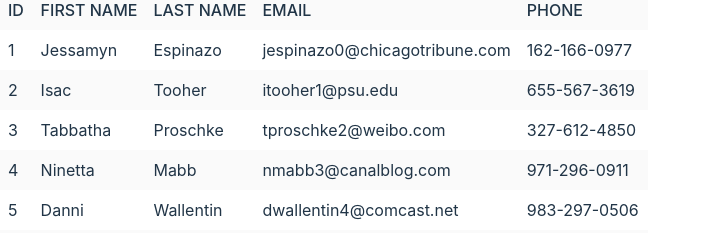
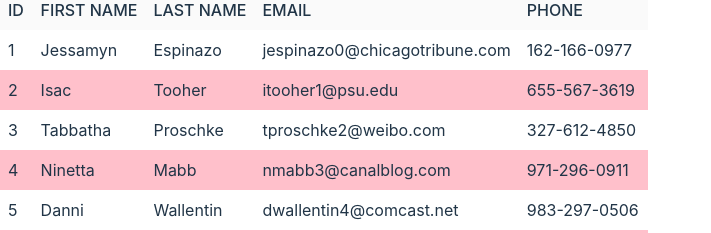
Before and after one commit to talorS/vite-react, a React (Vite) app: page / in a window 1280 px wide. Shown: the part 567-800 px from the top of the page, without its empty margins (0-711 px from the left). Built offline with nearby package versions, Linux system fonts and the light colour scheme; no server answers.

Commit message:
add style

```diff
--- a/src/components/ExpendableTable/Table.tsx
+++ b/src/components/ExpendableTable/Table.tsx
@@ -4,6 +4,7 @@ import NestedTable from './NestedTable';
 import { QueryClient, QueryClientProvider } from '@tanstack/react-query';
 import { useUsers } from '../../hooks/useQuery';
 import useOpenController from '../../hooks/useOpenController';
+import './style.css'
 
 const columns = [
     { key: 'name', label: 'Name' },
--- /dev/null
+++ b/src/components/ExpendableTable/style.css
@@ -0,0 +1,18 @@
+/* Styles for the main table */
+table tr:nth-child(even) {
+    background-color: pink;
+}
+
+table tr:nth-child(odd) {
+    background-color: white;
+}
+
+/* Styles for nested tables */
+table table tr:nth-child(even) {
+    background-color: gainsboro;
+}
+
+table table tr:nth-child(odd) {
+    background-color: white;
+    /* You can change this if needed */
+}
```
